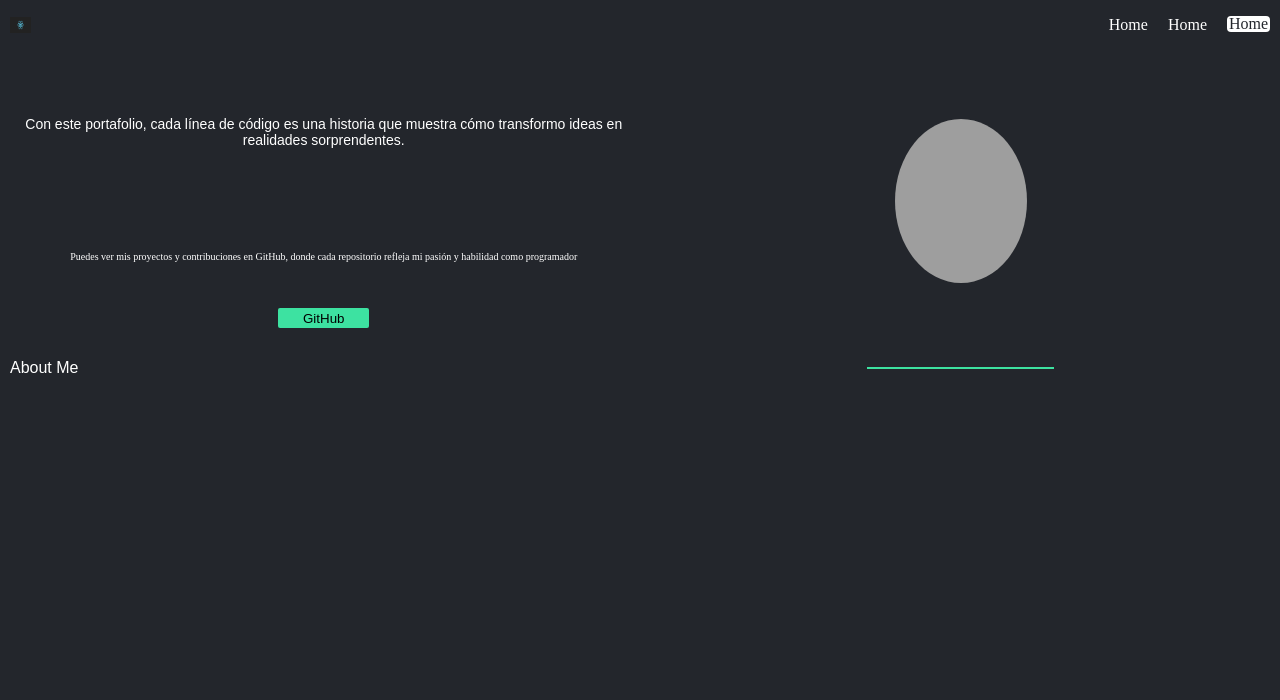
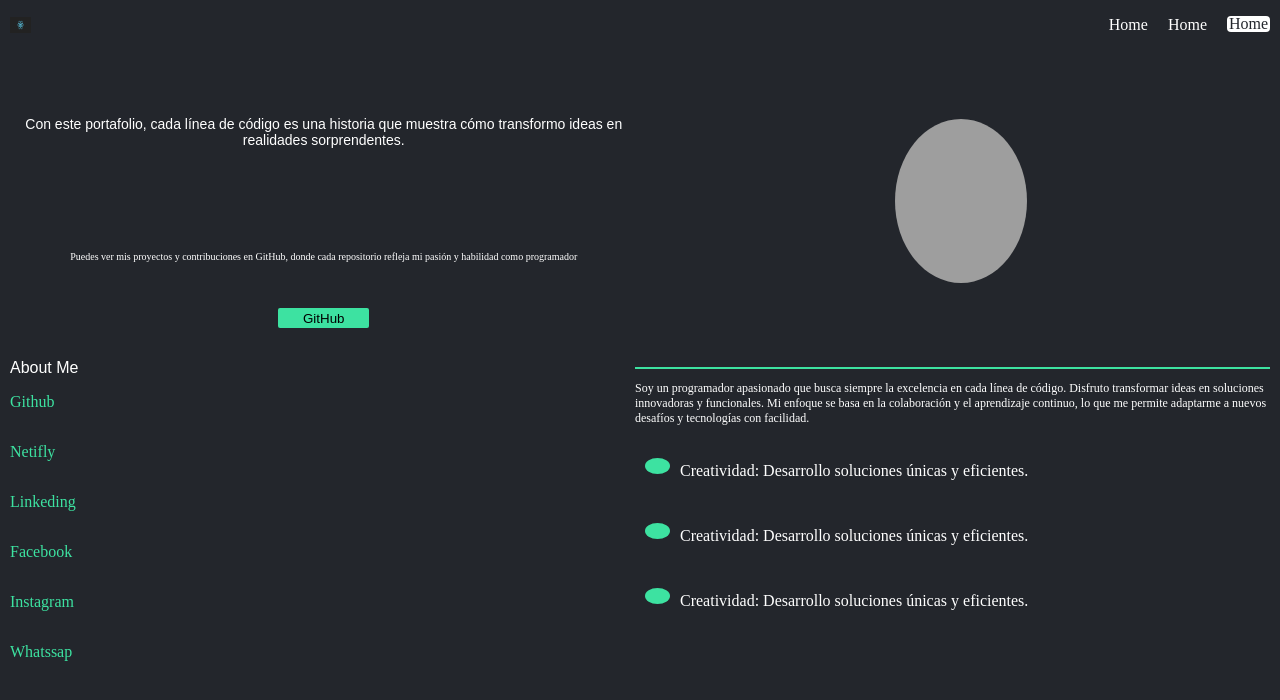
Before and after one commit to AleArtolaMazanares/MyPortfolio, a React (Create React App) app in the folder portfolio/: page / in a window 1280 px wide. Shown: the top 700 px of the page. Built offline with nearby package versions, Linux system fonts and the light colour scheme; grey boxes are pictures that could not be loaded; the HTML template or start-up script is replaced by a standard one; a web font is replaced by a local one.

Commit message:
segundoBloque finish

```diff
--- /dev/null
+++ b/portfolio/src/components/points/index.jsx
@@ -0,0 +1,15 @@
+import React from "react";
+import "./style.css"
+
+const Points = ({text = ''}) => {
+    return(
+      <div className="containerGlobalPointsComponent">
+        <div className="circle"></div>
+        <div className="textPointComponent">
+            <p>{text}</p>
+        </div>
+      </div>
+    )
+}
+
+export default Points
--- /dev/null
+++ b/portfolio/src/components/points/style.css
@@ -0,0 +1,19 @@
+.containerGlobalPointsComponent{
+    display: flex;
+    align-items: center;
+    gap: 10px;
+    height: 35px;
+    margin: 10px;
+}
+
+.circle{
+    width: 25px;
+    height: 16px;
+    border-radius: 50%;
+    background: #3DE2A1;
+}
+
+.textPointComponent{
+    margin-top: 10px;
+    color: #ffff;
+}
--- a/portfolio/src/pages/home/index.jsx
+++ b/portfolio/src/pages/home/index.jsx
@@ -1,6 +1,7 @@
 import React from "react";
 import "./style.css";
 import Buttons from "../../components/buttons";
+import Points from "../../components/points";
 
 const Home = () => {
   return (
@@ -39,10 +40,32 @@ const Home = () => {
           <div className="titleAboutMeContact">
             <p>About Me</p>
           </div>
+          <div className="linkTo">
+            <p>Github</p>
+            <p>Netifly</p>
+            <p>Linkeding</p>
+            <p>Facebook</p>
+            <p>Instagram</p>
+            <p>Whatssap</p>
+          </div>
         </div>
         <div className="aboutMe">
           <div className="linea">
             <hr />
+          </div>
+          <div className="description">
+            <p>
+              Soy un programador apasionado que busca siempre la excelencia en
+              cada línea de código. Disfruto transformar ideas en soluciones
+              innovadoras y funcionales. Mi enfoque se basa en la colaboración y
+              el aprendizaje continuo, lo que me permite adaptarme a nuevos
+              desafíos y tecnologías con facilidad.
+            </p>
+          </div>
+          <div className="pointsPage">
+            <Points text={'Creatividad: Desarrollo soluciones únicas y eficientes.'}/>
+            <Points text={'Creatividad: Desarrollo soluciones únicas y eficientes.'}/>
+            <Points text={'Creatividad: Desarrollo soluciones únicas y eficientes.'}/>
           </div>
         </div>
       </div>
--- a/portfolio/src/pages/home/style.css
+++ b/portfolio/src/pages/home/style.css
@@ -72,6 +72,7 @@
 }
 
 .aboutMe{
+    margin-right: 10px;
     width: 50%;
     height: 271px;
 }
@@ -81,6 +82,10 @@
     width: 187.01px;
     height: 2px;
     background-color: #3DE2A1;
+}
+
+.linea > hr{
+    width: 100%;
 }
 
 .titleAboutMeContact{
@@ -95,3 +100,19 @@
     font-weight: 400;
     font-style: normal;
 }
+
+.linkTo{
+    display: grid;
+    margin-left: 10px;
+    color: #3DE2A1;
+}
+
+.description{
+    font-size: 12px;
+    color: #ffff;
+}
+
+.pointsPage{
+    display: grid;
+    gap: 10px;
+}
--- a/portfolio/src/pages/test/index.jsx
+++ b/portfolio/src/pages/test/index.jsx
@@ -1,5 +1,6 @@
 import React from "react";
 import Buttons from "../../components/buttons";
+import Points from "../../components/points";
 
 
 const TestComponents = () => {
@@ -9,6 +10,10 @@ const TestComponents = () => {
                 <h1>Buttons</h1>
                 <Buttons/>
             </div>
+            <div>
+                <h1>Points</h1>
+                <Points/>
+            </div>
         </div>
     )
 }
```
Lines whose indentation alone changed are shown as unchanged.
